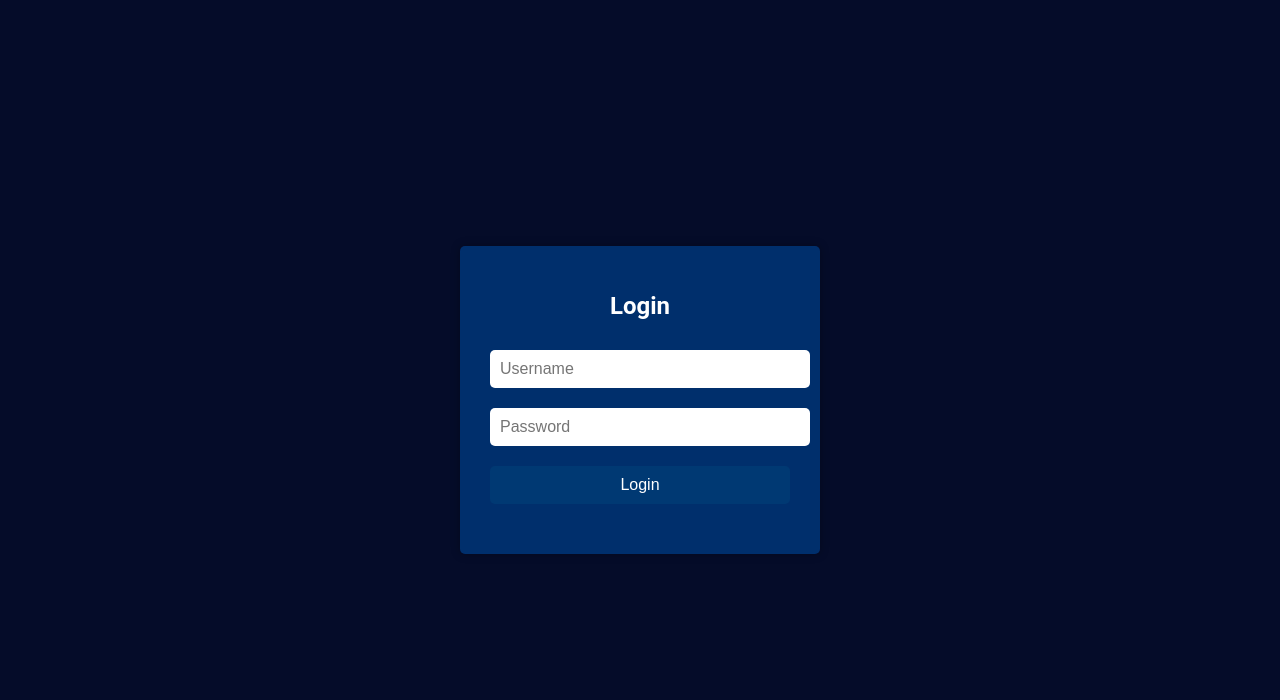
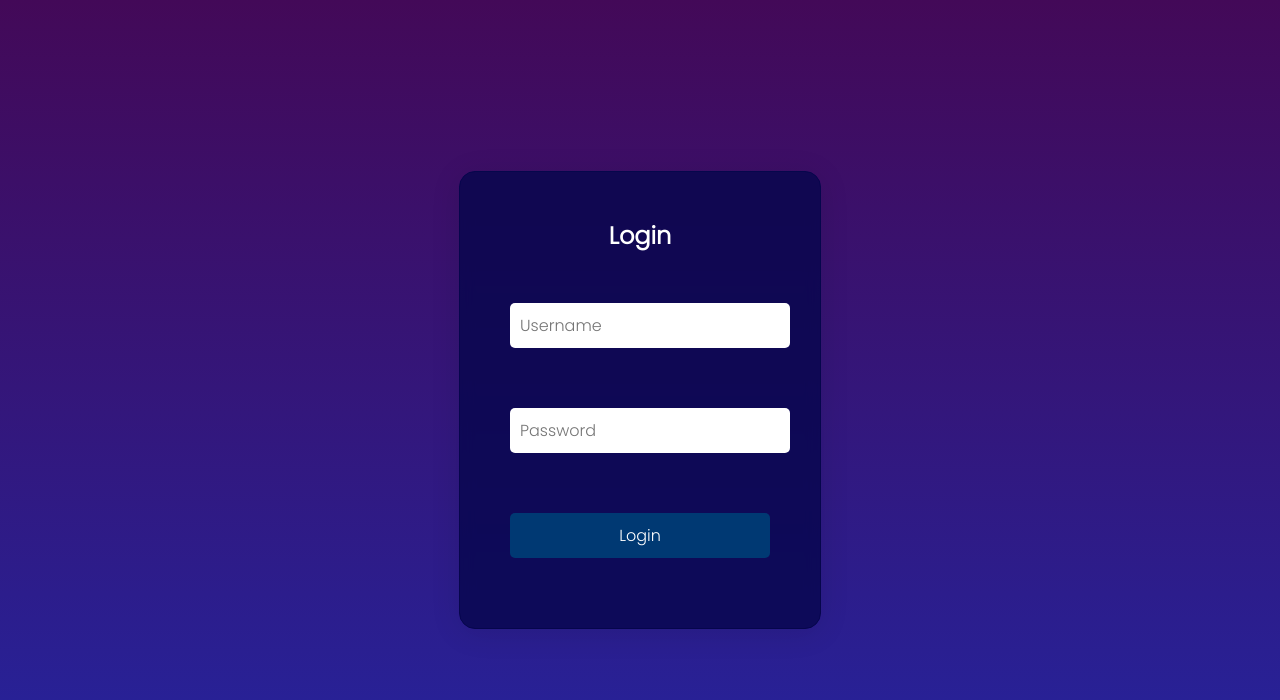
Before and after one commit to MohneeshSharma/Teammanagement, a plain HTML site: page src/frontend/index.html in a window 1280 px wide. Drawn offline with Linux system fonts and the light colour scheme.

Commit message:
Update style.css

```diff
--- a/src/frontend/style.css
+++ b/src/frontend/style.css
@@ -1,5 +1,11 @@
+@import url('https://fonts.googleapis.com/css2?family=Poppins:wght@300&display=swap');
+* {
+    transition: 1s;
+    font-family: 'Poppins';
+}
+
 body {
-    background-color: #050c29;
+    background-image: linear-gradient(rgb(67, 9, 88), rgb(36, 36, 158));
     color: #fff;
     font-family: 'Roboto', sans-serif;
     display: flex;
@@ -12,9 +18,13 @@ body {
 .container {
     width: 300px;
     padding: 30px;
-    background-color: #002f6c;
-    border-radius: 5px;
-    box-shadow: 0px 0px 10px rgba(0, 0, 0, 0.3);
+    background: rgba(6, 6, 76, 0.79);
+    border-radius: 16px;
+    box-shadow: 0 4px 30px rgba(0, 0, 0, 0.1);
+    backdrop-filter: blur(7.6px);
+    -webkit-backdrop-filter: blur(7.6px);
+    border: 1px solid rgba(6, 6, 76, 1);
+
 }
 
 h1 {
@@ -26,6 +36,7 @@ h1 {
 
 .form-group {
     margin-bottom: 20px;
+    padding:20px;
 }
 
 .form-group label {
@@ -43,6 +54,10 @@ h1 {
     border-radius: 5px;
     border: none;
 }
+input:focus{
+    outline: none;
+    border: none;
+}
 
 .form-group input[type="submit"] {
     background-color: #003973;
```
